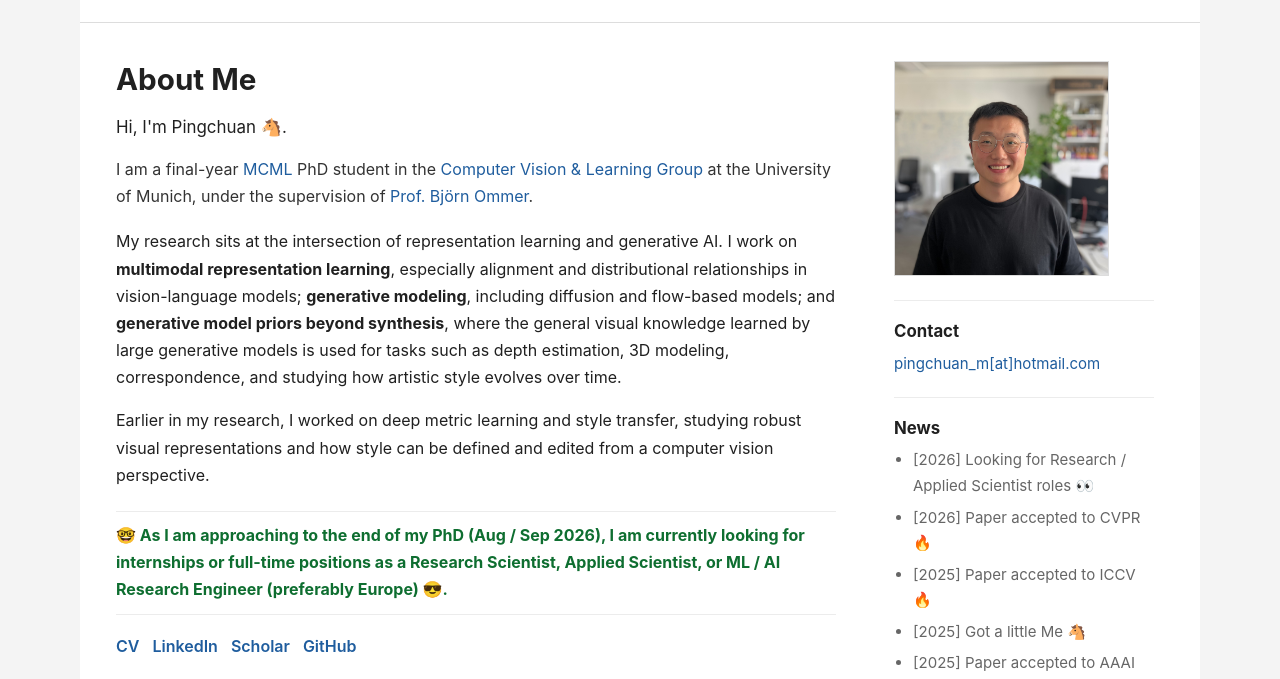
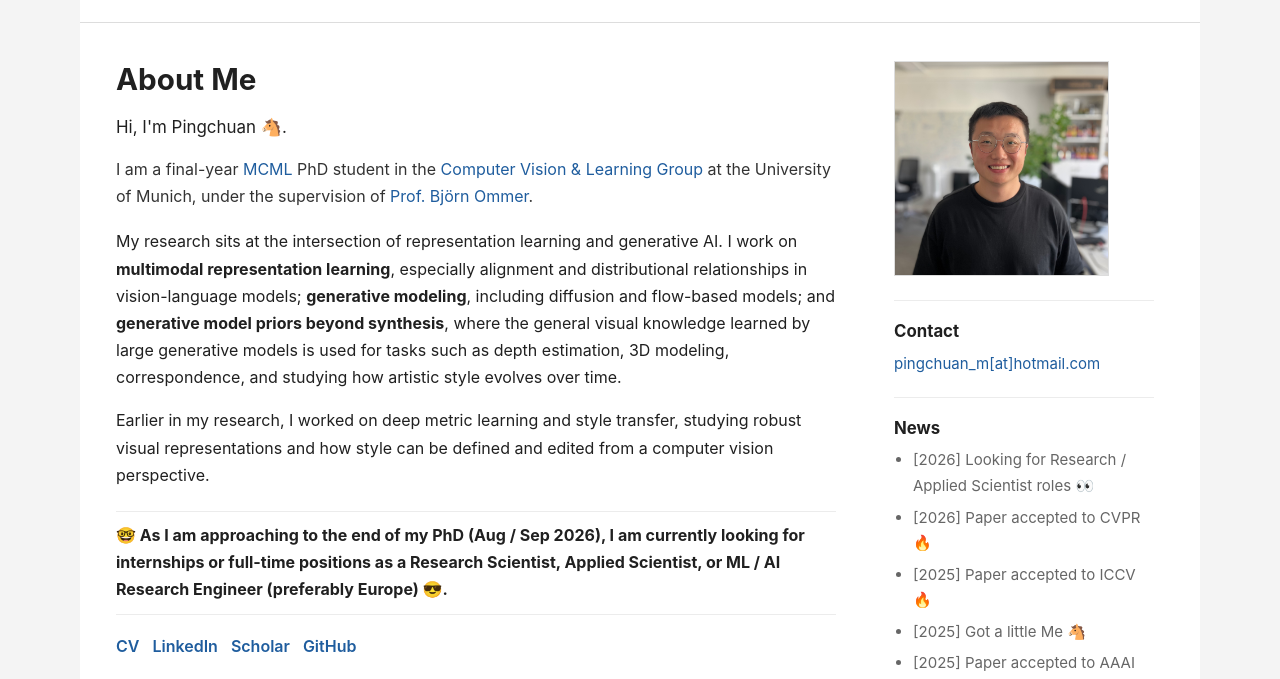
Before and after one commit to m990130/pima, a plain HTML site: page index.html in a window 1280 px wide. Shown: the part 102-781 px from the top of the page. Drawn offline with Linux system fonts and the light colour scheme.

Commit message:
update personal page

```diff
--- a/index.html
+++ b/index.html
@@ -55,9 +55,9 @@
 
             <div class="looking-row">
               <p>
-                🤓 As I am approaching to the end of my PhD (Aug / Sep 2026), I am currently looking for internships or full-time positions as a
+                <strong>🤓 As I am approaching to the end of my PhD (Aug / Sep 2026), I am currently looking for internships or full-time positions as a
                 Research Scientist, Applied Scientist, or ML / AI Research Engineer
-                (preferably Europe) 😎.
+                (preferably Europe) 😎.</strong>
               </p>
             </div>
           </div>
--- a/style.css
+++ b/style.css
@@ -181,8 +181,7 @@ h3 {
 }
 
 .quick-facts .looking-row p {
-  color:#0e6e30;
-  font-weight: 700;
+  color: var(--text);
 }
 
 .link-row,
```
